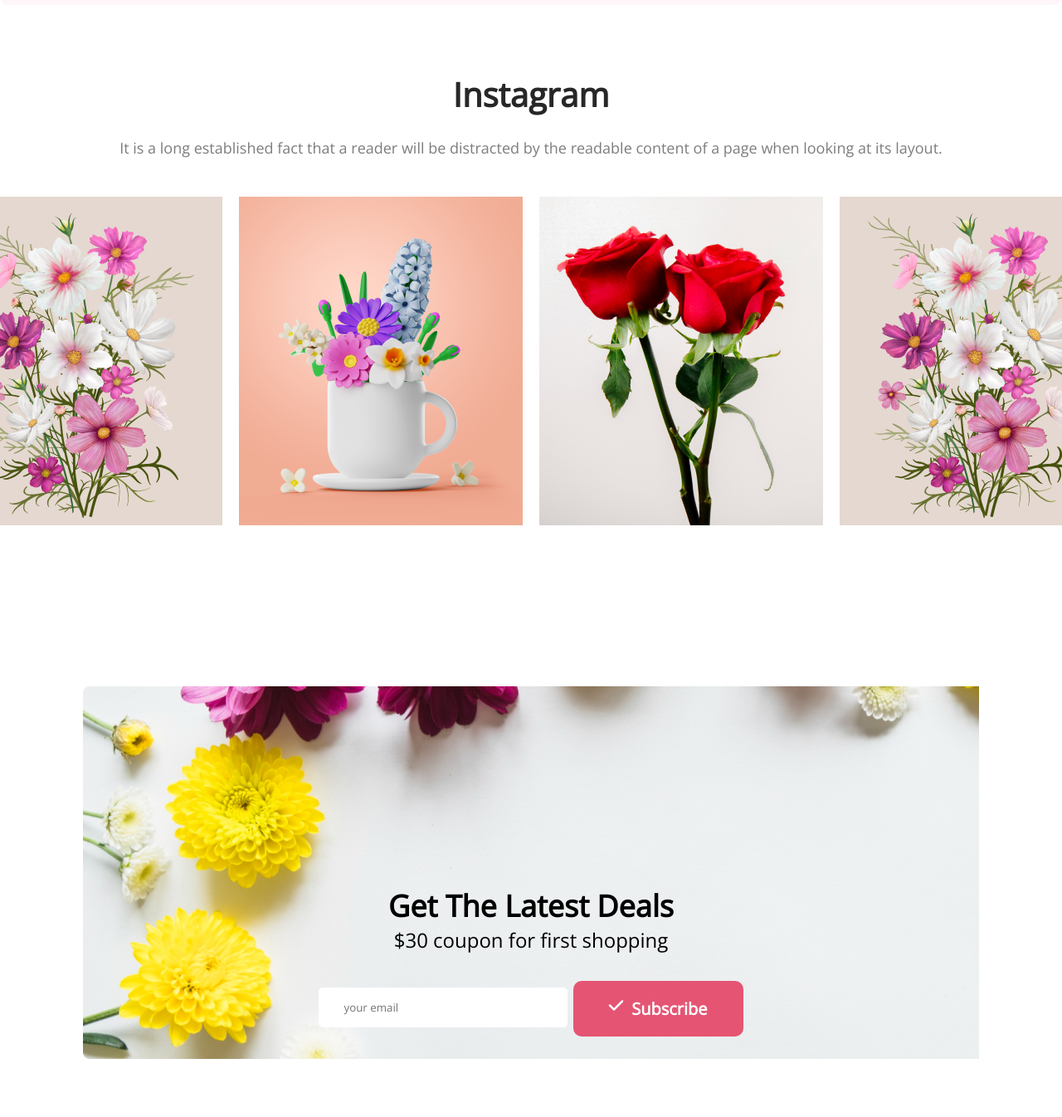
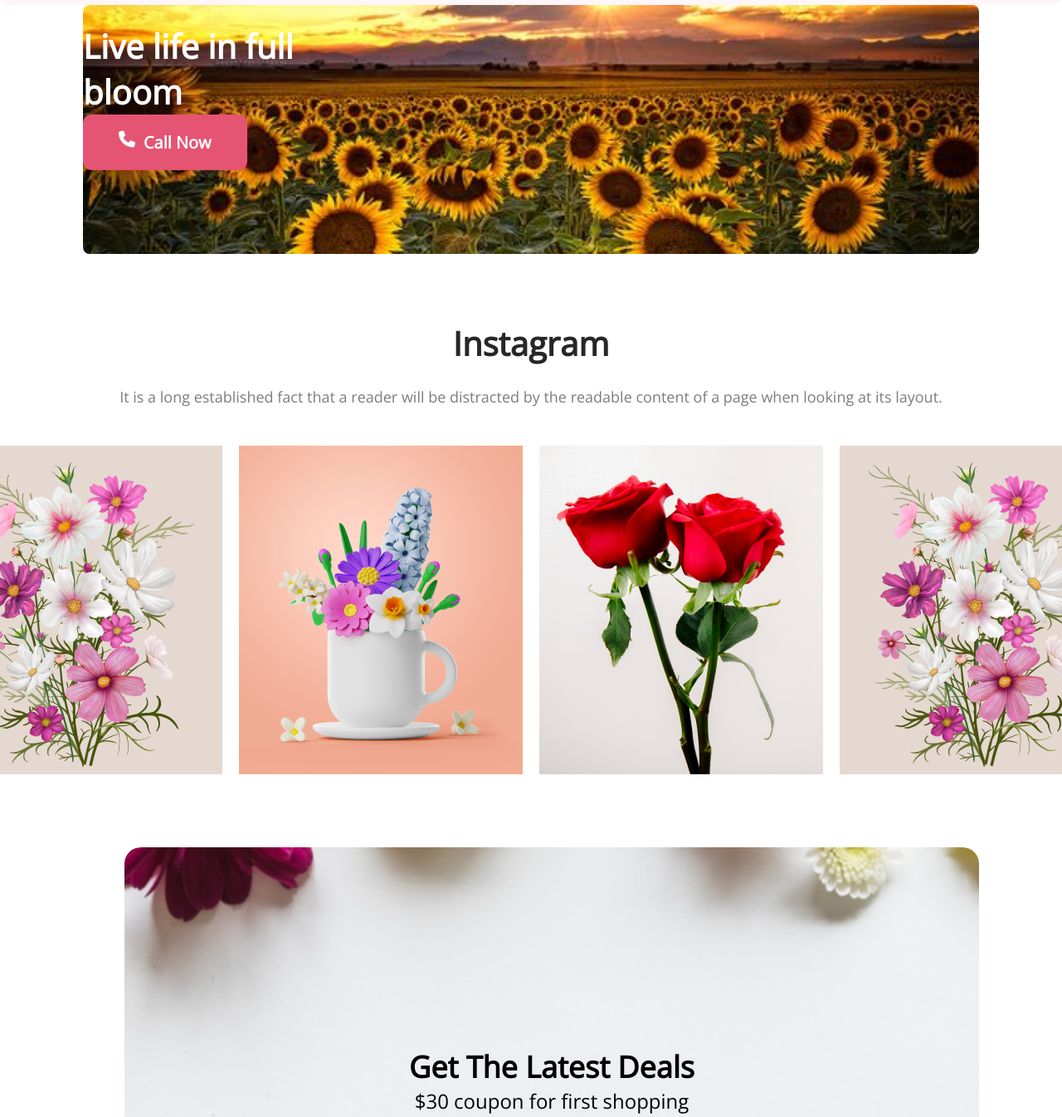
Before and after one commit to MohinTalukder0164/flowers-shop-assignment, a plain HTML site: page index.html in a window 1280 px wide. Shown: the part 2080-3426 px from the top of the page at 83% size. Drawn offline with nearby package versions, Linux system fonts and the light colour scheme.

Commit message:
final code added

```diff
--- a/index.html
+++ b/index.html
@@ -75,6 +75,15 @@
         </div>
     </section>
 
+    <section class="plans-flowers">
+        <div><br>
+            <h1>Live life in full <br>bloom</h1>
+            <button id="button" class="btn-primary"><i class="fa-solid fa-phone"></i> Call Now</button>
+        </div>
+
+    </section>
+
+
     <!-- instagram section start -->
     <section class="insta-container">
         <div class="insta-titale">
@@ -93,9 +102,10 @@
         </div>
         <br>
         <br>
-
     </section>
 
+    <br>
+    <br>
     <section class="background-container">
         <div class="background-titale">
             <div class="background-text">
@@ -109,9 +119,6 @@
             </div>
         </div>
     </section>
-
-
-
 
     <!-- footer section start -->
     <footer>
--- a/style.css
+++ b/style.css
@@ -28,6 +28,22 @@
     padding: 0 40px 40px 40px;
     width: 50%;
     margin-left: 50px;
+}
+
+.plans-flowers {
+    height: 300px;
+    background-image: url(images/pin.jpg);
+    background-repeat: no-repeat;
+    background-size: cover;
+    background-position: center;
+    border-radius: 8px;
+    margin: 0px 100px;
+}
+
+.plans-flowers h1 {
+    color: #FFF;
+    font-size: 40px;
+    font-weight: 700;
 }
 
 .header-titale {
@@ -177,13 +193,11 @@
 }
 
 .background-container {
+    margin-top: 50px;
     justify-content: center;
-    margin-top: 50px;
-    padding: 100px;
-}
-
-.background-text {
     text-align: center;
+    padding-left: 50px;
+    margin: 0px 100px;
 }
 
 .background-input {
@@ -195,13 +209,17 @@
     background-repeat: no-repeat;
     padding: 240px;
     font-size: 24px;
-    font-weight: 200px
+    font-weight: 200px;
+    background-size: cover;
+    background-position: center;
+    margin-bottom: 50px;
+    border-radius: 20px;
 }
 
 .background-titale input[type=email],
 textarea {
     padding: 15px 30px;
-    color: white;
+    color: rgb(2, 2, 2);
     border-radius: 5px;
     background: #FFF;
     border: 0;
```
Also changed, not shown: images/pin.jpg (added).
